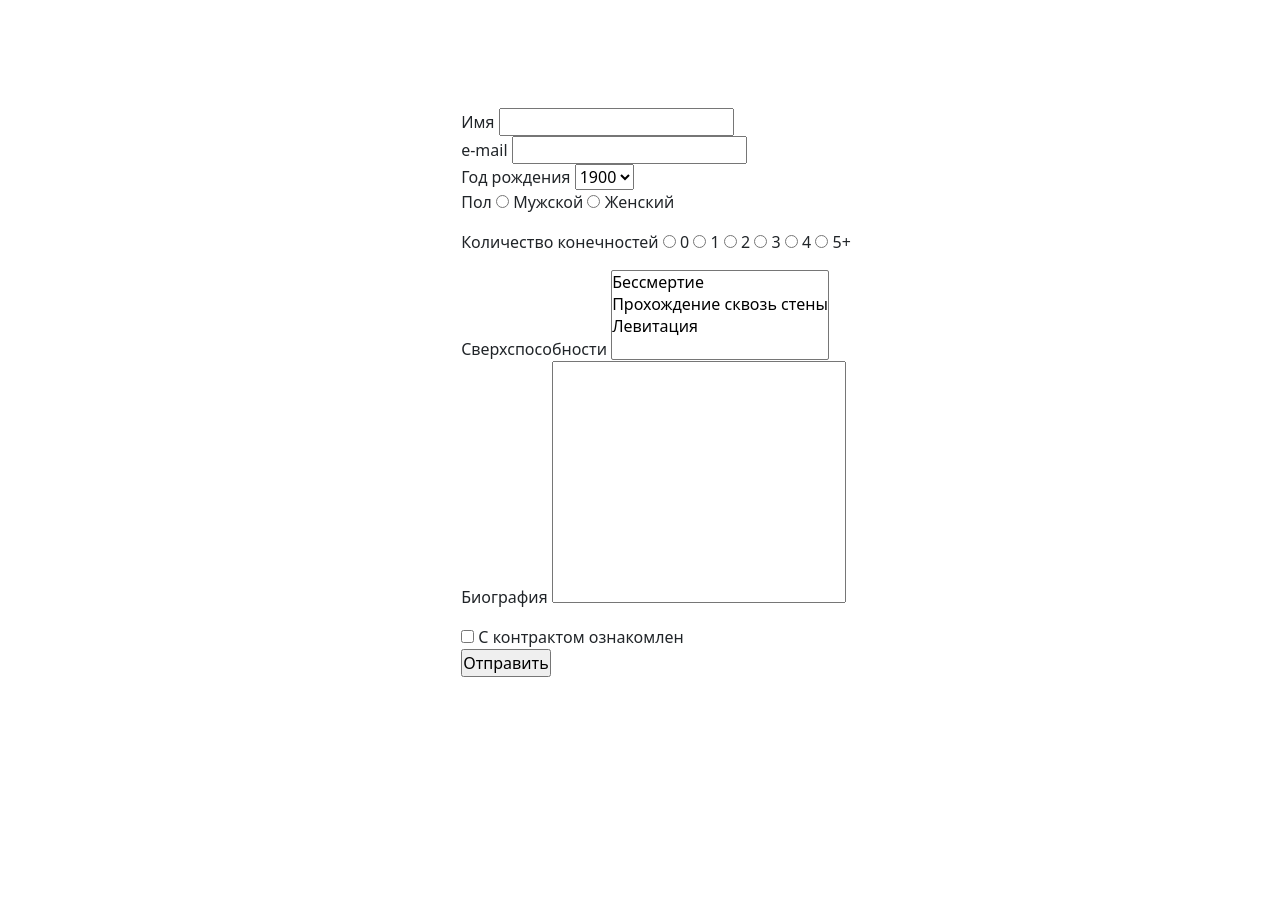
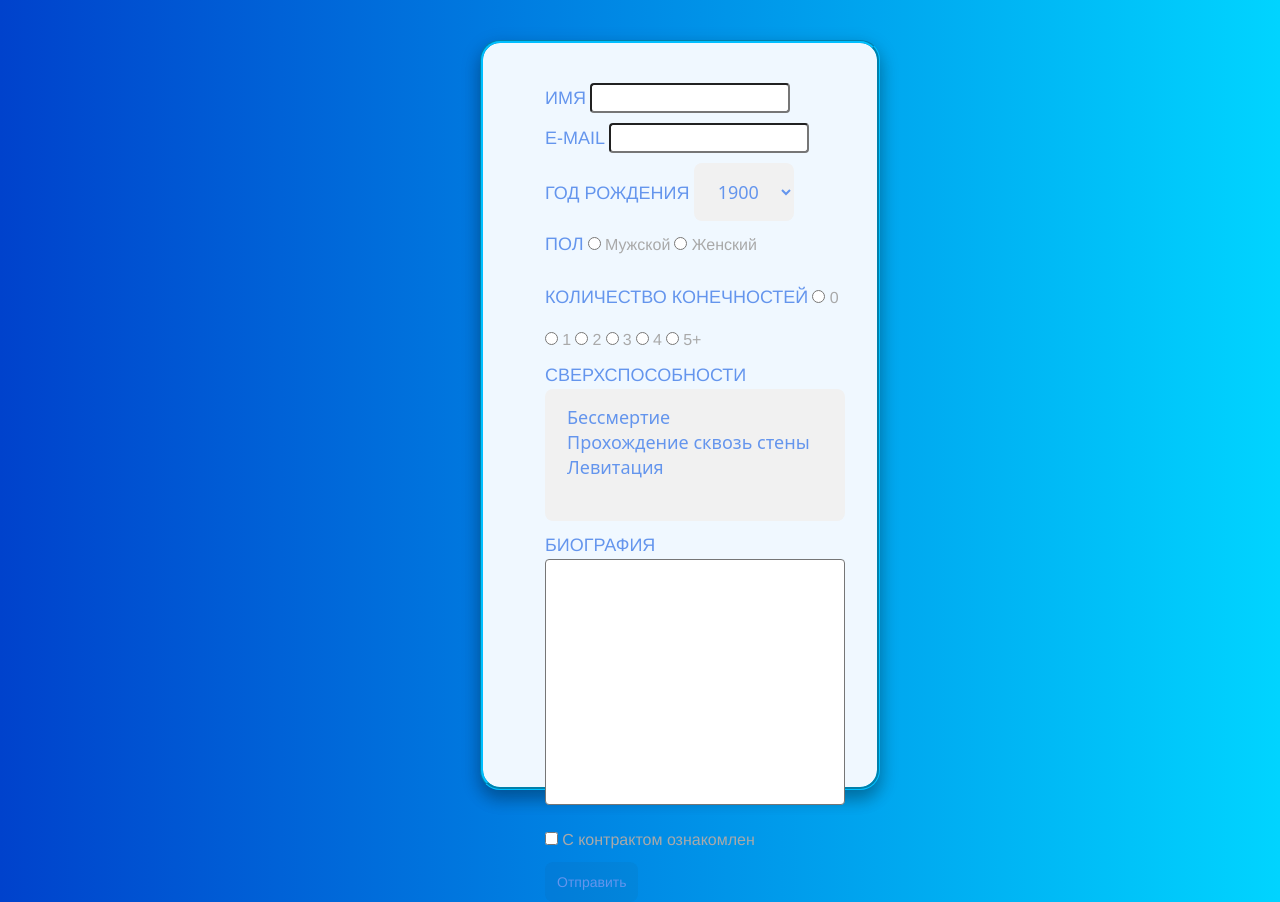
Before and after one commit to ArtyomSprdnv/zadanie4, a PHP site: page / in a window 1280 px wide. Before the commit the page ends 677 px from the top, so only its background shows below. Run offline with PHP 8.4, Linux system fonts and the light colour scheme.

Commit message:
Update style.css

```diff
--- a/style.css
+++ b/style.css
@@ -1,51 +1,105 @@
-* {
+label {
+    font-family: Helvetica, Arial, sans-serif;
+    color: darkgrey;
+}
+li {
+    margin: 10px 0 0 0;
+}
+body {
     margin: 0;
-    padding: 0;
+    display: flex;
+    flex-direction: column;
+    min-height: 100vh;
+    background: rgb(11,5,119);
+    background: linear-gradient(90deg, rgba(11,5,119,1) 0%, rgba(0,66,204,1) 0%, rgba(0,212,255,1) 100%);
 }
-
-html, body {
-    height: 100%;
+main {
+    flex-grow: 1;
+    max-width: 840px;
+    margin: 0 auto;
 }
-
-body {
-    display: flex;
-    justify-content: center;
-    align-items: center;
+form {
+    width: 400px;
+    height: 750px;
+    padding: 30px;
+    margin: 10%;
+    background-color: aliceblue;
+    border:deepskyblue;
+    border-style: groove;
+    border-radius: 20px;
+    box-shadow: 0 10px 16px 0 rgba(0,0,0,0.2),0 6px 20px 0 rgba(0,0,0,0.19) !important;
 }
-
-.form-container div {
-    margin: 2%;
+input[type=text] {
+    outline: none;
+    width: 200px;
+    border-radius: 4px;
 }
-
-.limbs, .genders, .radios, #gender-block, #limbs-block {
-
-    justify-content: space-between;
-    align-items: center;
+input[type=text]:focus {
+    border: 3px solid #555;
 }
-
-#gender-block .radios {
-    width: 82%;
+.field-name {
+    text-transform: uppercase;
+    font-size: large;
+    color: cornflowerblue;
 }
-
-.radios {
-    width: 100%;
-    padding: 0 90px;
-    border: 5mm ridge rgba(211, 220, 50, .6);;
-    border-radius: 10px;
+.select-dropdown {
+    width: 100px;
+    outline: none;
+    padding: 16px 20px;
+    border: none;
+    border-radius: 4px;
+    background-color: #f1f1f1;
+    font-size: large;
+    color: cornflowerblue;
+    border-radius: 8px;
 }
-
-#send-btn {
-    width: 95%;
-    background-color: #000000;
-    border-color: #008000;
+.select-list {
+    width: 300px;
+    outline: none;
+    padding: 16px 20px;
+    border: none;
+    border-radius: 4px;
+    background-color: #f1f1f1;
+    font-size: large;
+    color: cornflowerblue;
+    border-radius: 8px;
 }
-
-#policy a {
-    color: #f14d34;
+textarea {
+    width: 300px;
+    outline: none;
+    border-radius: 4px;
 }
-
-.form-container .form-control:focus {
-    outline: 1px solid #666;
-    border: 1px solid #f14d34;
-    box-shadow: 0 0 10px #f35b439a;
+textarea:focus {
+    border: 3px solid #555;
 }
+.submit {
+    background-color: rgba(51, 51, 51, 0.05);
+    border-radius: 8px;
+    border-width: 0;
+    color: cornflowerblue;
+    cursor: pointer;
+    display: inline-block;
+    font-family: Helvetica, Arial, sans-serif;
+    font-size: 14px;
+    font-weight: 500;
+    line-height: 20px;
+    list-style: none;
+    margin: 0;
+    padding: 10px 12px;
+    text-align: center;
+    transition: all 200ms;
+    vertical-align: baseline;
+    white-space: nowrap;
+    user-select: none;
+    -webkit-user-select: none;
+    touch-action: manipulation;
+}
+.error {
+    border: 2px solid red;
+}
+footer {
+    flex-shrink: 0;
+    text-transform: uppercase;
+    color:aliceblue;
+    font-family: Helvetica, Arial, sans-serif;
+}
```
